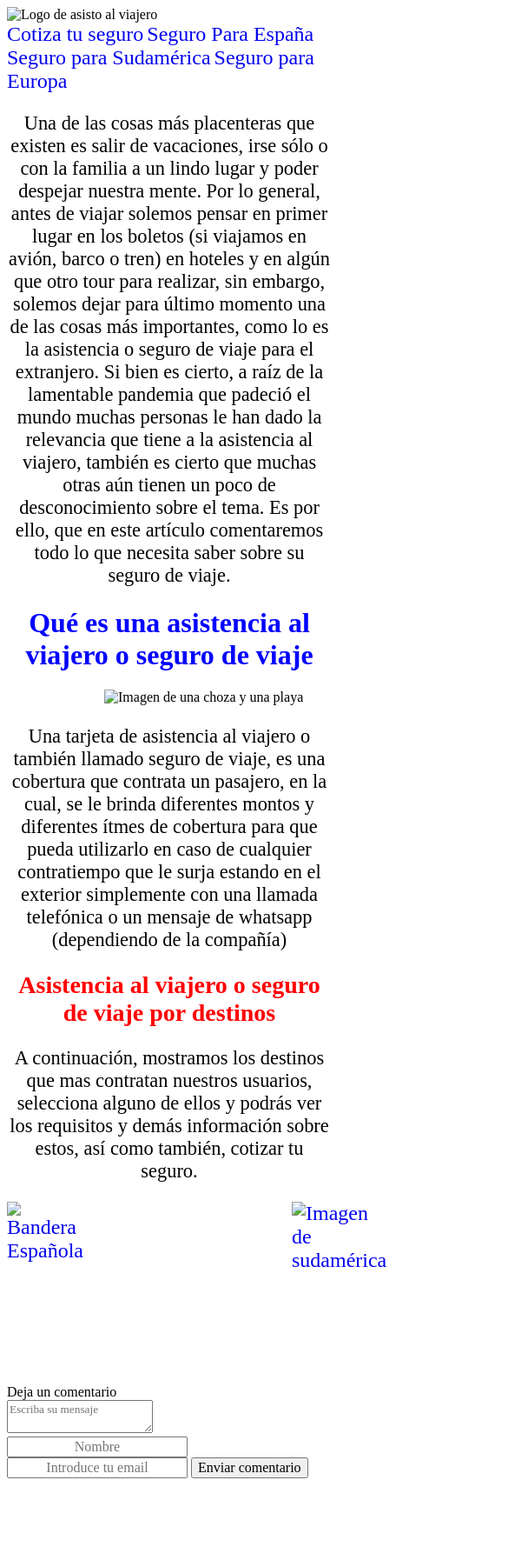
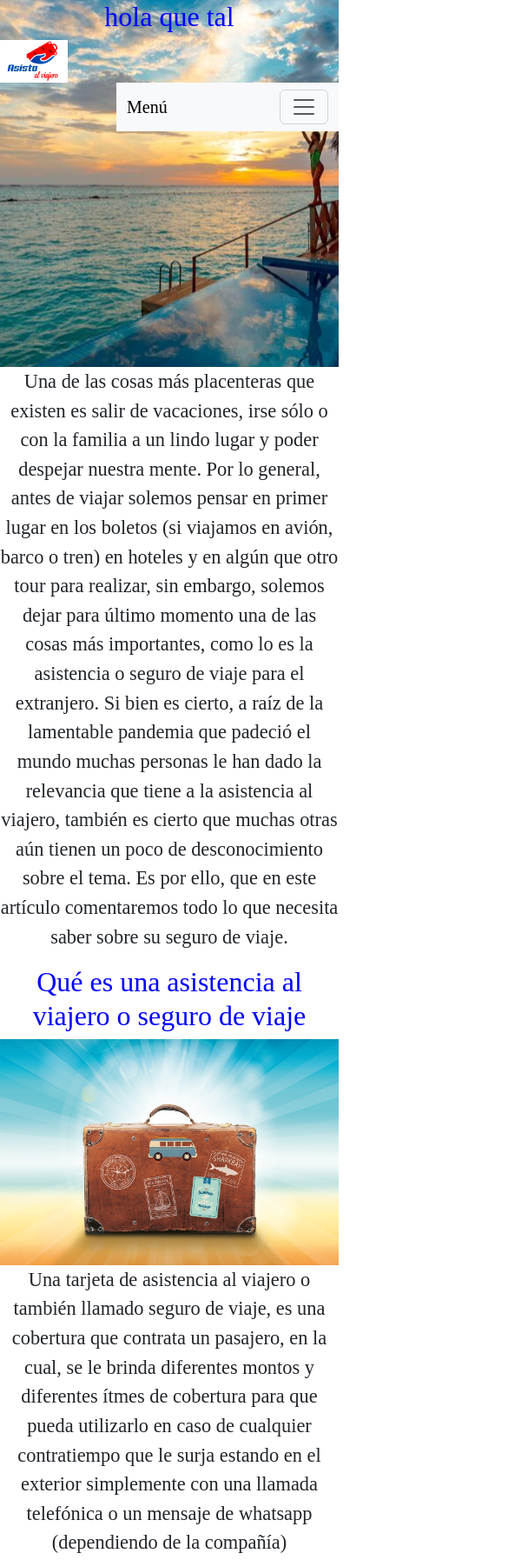
Before and after one commit to Pedrososadesiato/Segunda-Entrega-Coder, a plain HTML site: page Paginas/index.html in a window 390 px wide. Shown: the top 1794 px of the page at 87% size, 585 px wide, since content can reach past the window. Before the commit the page ends 1708 px from the top, so only its background shows below. Drawn offline with nearby package versions, Linux system fonts and the light colour scheme.

Commit message:
Cambio en la nav del index

```diff
--- a/CSS/index.css
+++ b/CSS/index.css
@@ -1,6 +1,19 @@
+@media only screen and (max-width: 500px) {
+
+
     *{
         font-family: 'Times New Roman', Times, serif;
     }
+
+
+    header{
+        background-image: url(../imagenes/Imagen\ principal\ de\ una\ playa.jpg);
+        background-repeat: no-repeat;
+        background-position: center;
+        height: 50vh;
+        width: 100%;
+    }
+
 
     p{
         font-size: 140%;
@@ -29,19 +42,9 @@ a{
 
     .Logo-principal{
 
-    width: 10%;
+        width: 20%;
         height: auto;
     }
-
-.imagenprincipal{
-
-    width: 50%;
-    height: auto;
-
-
-}
-
-
 
 
     input{
@@ -62,29 +65,52 @@ strong{
     }
 
     .imagenprincipal{
-    width: 80%;
+        width: 100%;
         height: auto;
-    margin-left: 7rem;
+        margin-left: 0;
+        text-align: center;
     }
 
     .contenedor-imagenes-principales{
         display: flex;
-    gap: 15rem;
+        flex-wrap: wrap;
+        flex-direction: column;
+        margin-left: 0;
+        align-items: center;
+        justify-content: space-between;
+
+
     }
 
+    .contenedor-imagenes-principales img{
+
+    }
+
+
     .imagensudamerica{
+        margin-right: 0;
 
-    width:350px;
-    height: 350px;
     }
 
     .bandera-españa{
-    width:350px;
-    height: 350px;
+        width: 100%;
+        height: 100%;
+
     }
 
     .imageneuropa{
-    width:350px;
-    height: 350px;
-    margin: 1rem ;
+        width:200px;
+        height: 200px;
+        margin: 0 ;
     }
+}
+
+@media only screen and (min-width: 501px) and (max-width: 960px) {
+
+
+}
+
+@media only screen and (min-width: 961px) {
+
+
+}
--- a/Paginas/index.html
+++ b/Paginas/index.html
@@ -4,32 +4,33 @@
     <meta charset="UTF-8">
     <meta name="viewport" content="width=device-width, initial-scale=1.0">
     <title>Asistencia al viajero</title>
+    <link href="https://cdn.jsdelivr.net/npm/bootstrap@5.3.3/dist/css/bootstrap.min.css" rel="stylesheet" integrity="sha384-QWTKZyjpPEjISv5WaRU9OFeRpok6YctnYmDr5pNlyT2bRjXh0JMhjY6hW+ALEwIH" crossorigin="anonymous">
 
     <link rel="stylesheet" href="../CSS/index.css">
 </head>
 <body>
     <header>
-
-<img class="Logo-principal" src="imagenes/Logo asisto al viajero.jpg" alt="Logo de asisto al viajero">
+<h1>hola que tal</h1>
+<img class="Logo-principal" src="../imagenes/Logo asisto al viajero.jpg" alt="Logo de asisto al viajero">
 
 <section class="menu">
 
-    <nav aria-label="Menú principal">
-
-
-
-        <a href="Contactanos.html">Cotiza tu seguro</a>
-
-        <a href="Seguro-para-España.html">Seguro Para España
-        </a>
-
-        <a href="Seguro-para-Sudamérica.html">Seguro para Sudamérica</a>
-
-        <a href="Seguro-para-Europa.html">Seguro para Europa</a>
-
-
-
-    </nav>
+    <nav class="navbar navbar-expand-lg bg-body-tertiary">
+        <div class="container-fluid">
+          <a class="navbar-brand" href="#">Menú</a>
+          <button class="navbar-toggler" type="button" data-bs-toggle="collapse" data-bs-target="#navbarNavAltMarkup" aria-controls="navbarNavAltMarkup" aria-expanded="false" aria-label="Toggle navigation">
+            <span class="navbar-toggler-icon"></span>
+          </button>
+          <div class="collapse navbar-collapse" id="navbarNavAltMarkup">
+            <div class="navbar-nav">
+              <a class="nav-link active" aria-current="page" href="../Paginas/Seguro-para-España.html">Seguro de viaje para España</a>
+              <a class="nav-link" href="../Paginas/Seguro-para-Sudamérica.html">Seguro para Sudamérica</a>
+              <a class="nav-link" href="../Paginas/Seguro-para-Europa.html">Seguro para Europa</a>
+              <a href="../Paginas/Contactanos.html">Cotizar</a>
+            </div>
+          </div>
+        </div>
+      </nav>
 </section>
 </header>
 
@@ -43,7 +44,7 @@
 <h1>Qué es una asistencia al viajero o seguro de viaje</h1>
 
 
-    <img class="imagenprincipal" src="imagenes/Imagen principal de una playa.jpg" alt="Imagen de una choza y una playa">
+    <img class="imagenprincipal" src="../imagenes/Imagen header index.jpg" alt="Imagen de una choza y una playa">
 
 <p>Una tarjeta de asistencia al viajero o también llamado seguro de viaje, es una cobertura que contrata un pasajero, en la cual, se le brinda diferentes montos y diferentes ítmes de cobertura para que pueda utilizarlo en caso de cualquier contratiempo que le surja estando en el exterior simplemente con una llamada telefónica o un mensaje de whatsapp (dependiendo de la compañía)</p>
 
@@ -54,15 +55,13 @@
 <section class="contenedor-imagenes-principales">
 
     <a href="Seguro-para-España.html">
-        <img class="bandera-españa" src="imagenes/Imagen bandera de España.jpg" alt="Bandera Española"></a>
+        <img class="bandera-españa" src="../imagenes/Imagen bandera de España.jpg" alt="Bandera Española">Seguro para España</a>
 
         <a class="sudamericaimagen" href="Seguro-para-Sudamérica.html">
-            <img class="imagensudamerica" src="imagenes/Imagen sudamérica.jpg" alt="Imagen de sudamérica"></a>
+            <img class="imagensudamerica" src="../imagenes/Imagen sudamérica.jpg" alt="Imagen de sudamérica">Seguro para Sudamerica</a>
 
 
-
-
-            <a href="Seguro-para-Europa.html"><img class="imageneuropa" src="imagenes/imagen europa.jpg" alt="imagen de europa">Seguro para Europa</a>
+            <a class="imagen-de-europa" href="Seguro-para-Europa.html"><img class="imageneuropa" src="../imagenes/imagen europa.jpg">Seguro para Europa</a>
 
         </section>
         </main>
@@ -79,5 +78,8 @@
 
     </footer>
 
+
+
+    <script src="https://cdn.jsdelivr.net/npm/bootstrap@5.3.3/dist/js/bootstrap.bundle.min.js" integrity="sha384-YvpcrYf0tY3lHB60NNkmXc5s9fDVZLESaAA55NDzOxhy9GkcIdslK1eN7N6jIeHz" crossorigin="anonymous"></script>
 </body>
 </html
```
Also changed, not shown: imagenes/Imagen header index.jpg (added). Lines whose indentation alone changed are shown as unchanged.
